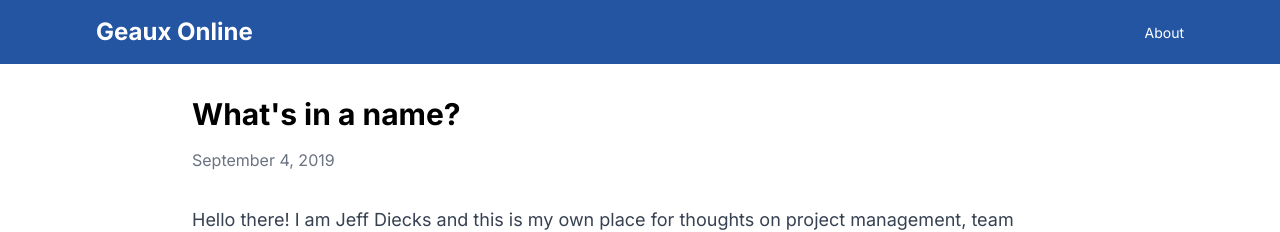
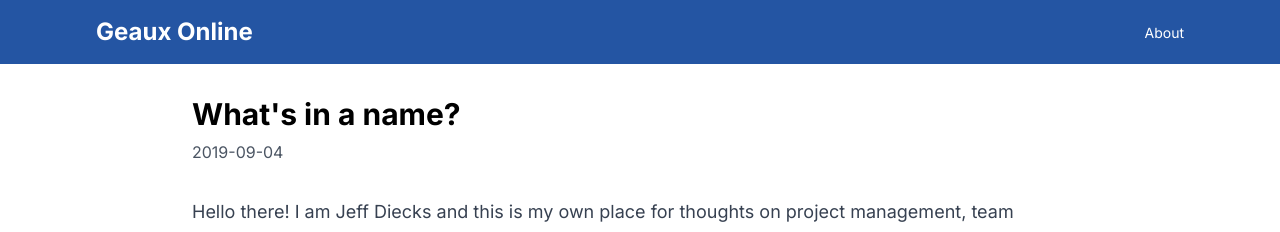
Before and after one commit to GeauxJD/geaux-site, a Next.js app: page /about in a window 1280 px wide. Shown: the top 232 px of the page. Built offline with nearby package versions, Linux system fonts and the light colour scheme.

Commit message:
Fix modutils path
Signed-off-by: Jeff Diecks <55294502+GeauxJD@users.noreply.github.com>

```diff
--- a/app/about/page.tsx
+++ b/app/about/page.tsx
@@ -7,13 +7,9 @@ export default function About() {
   return (
     <article className="max-w-4xl mx-auto">
       <header className="mb-8">
-        <h1 className="text-3xl font-bold text-black mb-4">{postData.title}</h1>
-        <time className="text-gray-500">
-          {new Date(postData.date).toLocaleDateString('en-US', {
-            year: 'numeric',
-            month: 'long',
-            day: 'numeric'
-          })}
+        <h1 className="text-3xl font-bold mb-2">{postData.title}</h1>
+        <time dateTime={postData.date} className="text-gray-600">
+          {postData.date}
         </time>
       </header>
       <div className="prose prose-lg max-w-none">
--- a/app/posts/[id]/page.tsx
+++ b/app/posts/[id]/page.tsx
@@ -1,8 +1,15 @@
-import { getPostData } from '../lib/mdUtils'
+import { getPostData, getSortedPostsData } from '../../lib/mdUtils'
 import ReactMarkdown from 'react-markdown'
 
-export default function About() {
-  const postData = getPostData('about')
+export async function generateStaticParams() {
+  const posts = getSortedPostsData()
+  return posts.map((post) => ({
+    id: post.id,
+  }))
+}
+
+export default function Post({ params }: { params: { id: string } }) {
+  const postData = getPostData(params.id)
 
   return (
     <article className="max-w-4xl mx-auto">
```
